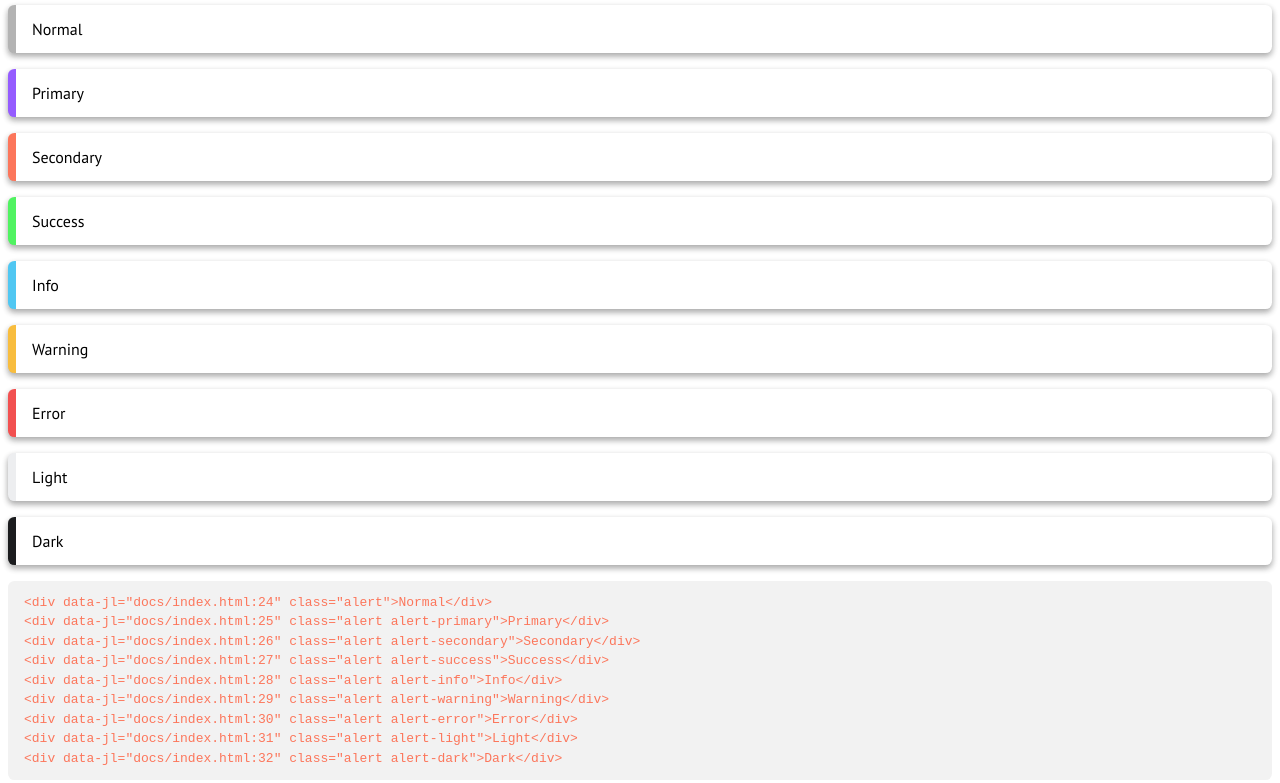
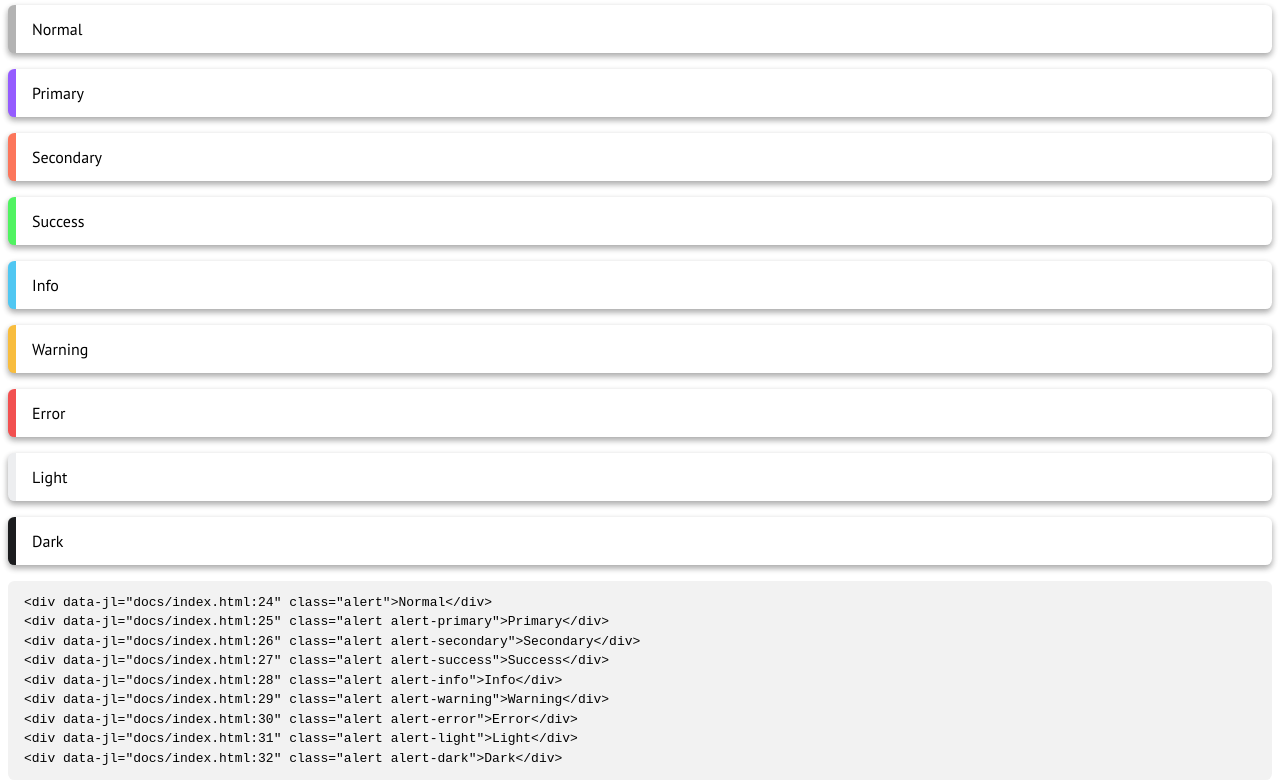
Before and after one commit to lovvskillz/kien-css, a website: page docs/index.html in a window 1280 px wide. Shown: the part 169-952 px from the top of the page. Drawn offline with Linux system fonts and the light colour scheme.

Commit message:
use default text color for code in pre elements

```diff
--- a/scss/components/_global.scss
+++ b/scss/components/_global.scss
@@ -7,6 +7,9 @@ pre {
     background-color: var(--background-color-step-50);
     padding: var(--padding-top) var(--padding-left);
     border-radius: var(--border-radius);
+    code {
+        color: var(--text-color);
+    }
 }
 
 code {
```
Also changed, not shown: css/prostoy.css.
